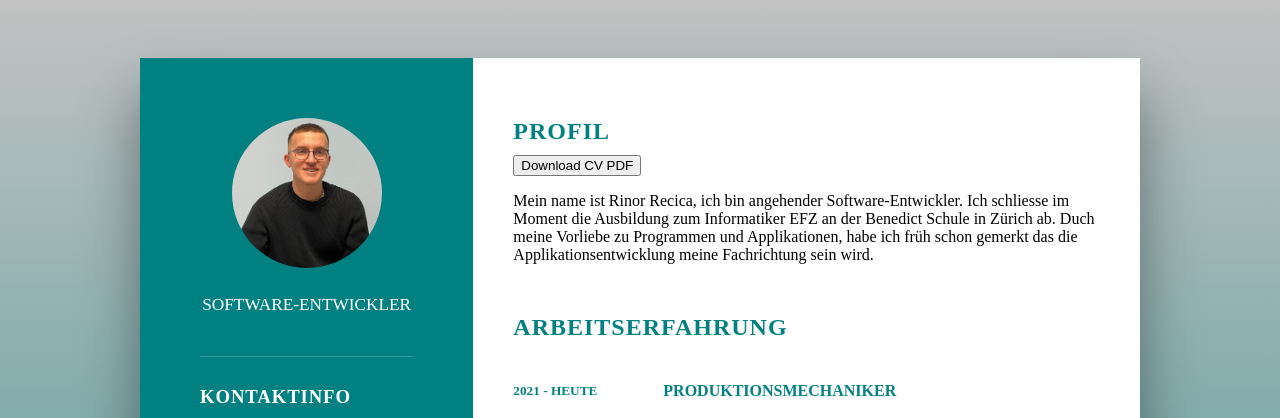
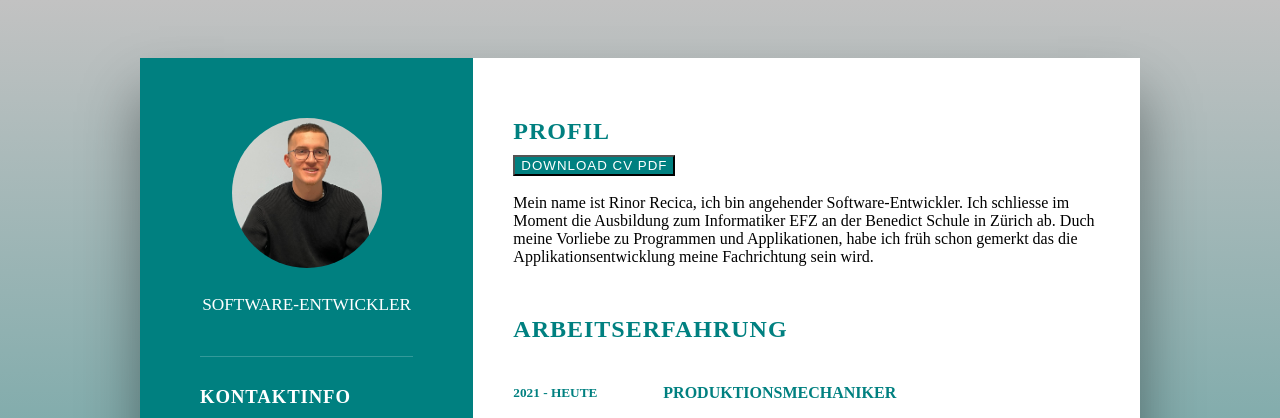
Before and after one commit to RinorRecica/rinorrecica.github.io, a plain HTML site: page index.html in a window 1280 px wide. Shown: the top 418 px of the page. Drawn offline with Linux system fonts and the light colour scheme.

Commit message:
Added button style

```diff
--- a/Styles.css
+++ b/Styles.css
@@ -219,6 +219,16 @@ margin-left: -40px;
     letter-spacing: 1px;
     margin-bottom: 10px;
 }
+
+.Lebenslauf button
+{
+    color: white;
+    text-transform: uppercase;
+    letter-spacing: 1px;
+    margin-bottom: 2px;
+    background-color: teal;
+}
+
 .about .box
 {
     display: flex;
```
